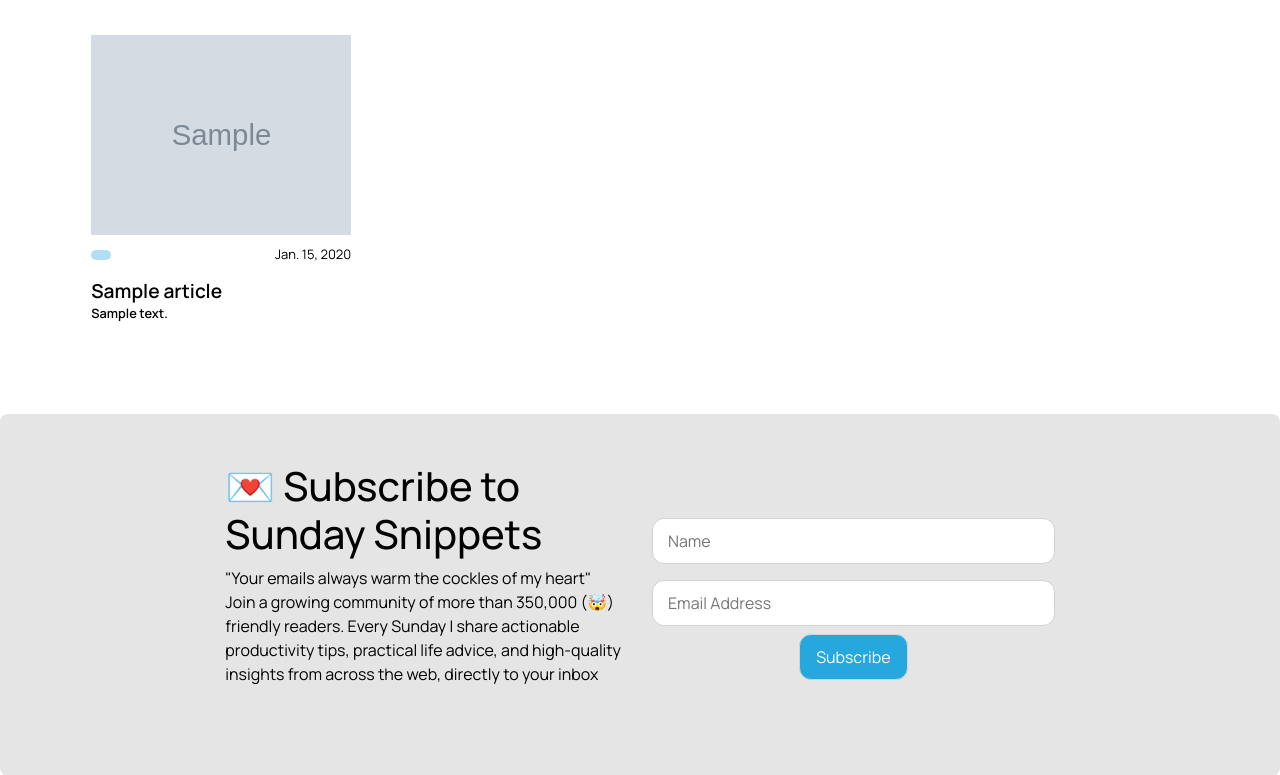
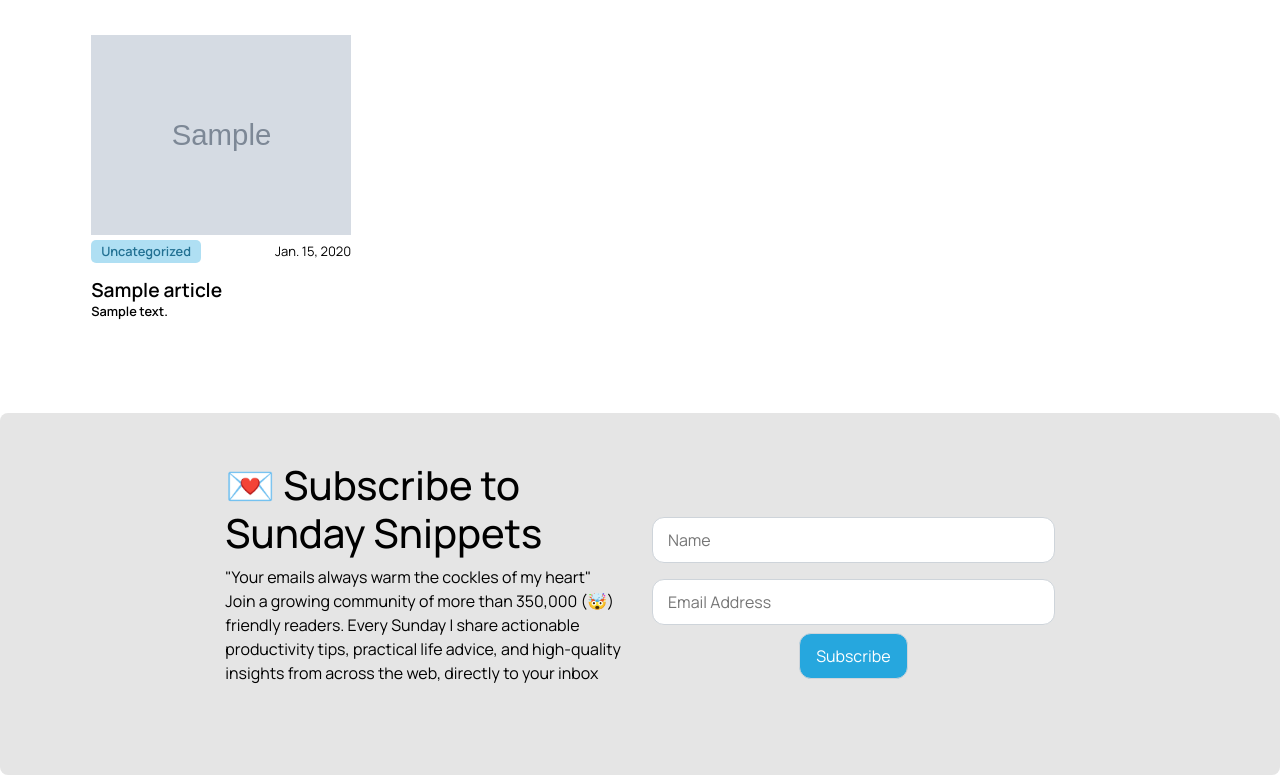
Before and after one commit to Miansadafali/mian-sadaf, a Django app: page /articles/ in a window 1280 px wide. Shown: the part 1429-2204 px from the top of the page. Run offline with Django 4.2, Linux system fonts and the light colour scheme; tables that the repository leaves empty hold one stand-in row (values such as "Sample post"); grey boxes marked "Sample" are stand-in pictures; some libraries are stand-ins or nearby versions.

Commit message:
fix bugs

```diff
--- a/Blog/static/css/articles.css
+++ b/Blog/static/css/articles.css
@@ -194,13 +194,13 @@
     justify-content: space-between;
     align-items: center;
     font-size: small;
-    margin-top: 10px;
+    margin-top: 5px;
 
 }
 #article-card-category{
     background-color: #26a7de5d;
     color: rgb(var(--blue-text-color));
-    padding: 5px 10px;
+    padding: 2px 10px;
     border-radius: 5px;
     margin-right: 10px;
     font-size: 0.8rem;
--- a/Blog/templates/articles.html
+++ b/Blog/templates/articles.html
@@ -26,7 +26,7 @@
                     <div class="latest-article-details">
                         <div class="latest-article-minor-details">
                             {% if recent_post.topic %}
-                                <p id="latest-article-category">{{recent_post.topic}}</p>
+                                <p id="latest-article-category">{{recent_post.topics}}</p>
                             {% endif %}
                             <p>{{recent_post.date|date}}</p>
                         </div>
@@ -59,7 +59,12 @@
                         <a href="{% url "article_detail" article.slug%}" class="article-card">
                             <img src="{{article.image.url}}" alt="">
                             <div class="article-card-details">
-                                <p id="article-card-category">{{article.Category}}</p>
+                            {% if recent_post.topic %}
+                                <p id="article-card-category">{{article.topics}}</p>
+                            {% else %}
+                                <p id="article-card-category">Uncategorized</p>
+                            {% endif %}
+
                                 <p>{{article.date|date}}</p>
                             </div>
                             <div class="article-card-title">
--- a/Sadaf/templates/index.html
+++ b/Sadaf/templates/index.html
@@ -70,8 +70,8 @@
                 <a href="{% url 'articles' %}"><i class="show-more-icon fa-solid fa-arrow-right fa-xl m-3 mt-4 pt-2" style="color: #26a7de"></i></a>
               </div>
 
-              {% if Article %}
-                {% for article in Article %}
+              {% if Articles %}
+                {% for article in Articles %}
                       <a class="article-item row text-decoration-none" href="{% url 'article_detail' article.slug %}">
                         <p class="article-items-name">{{article.title}}</p>
                         <p class="article-items-description text-truncate ">{{article.summary}}</p>
```
Also changed, not shown: Sadaf/static/css/index.css (+7 -0 lines).
